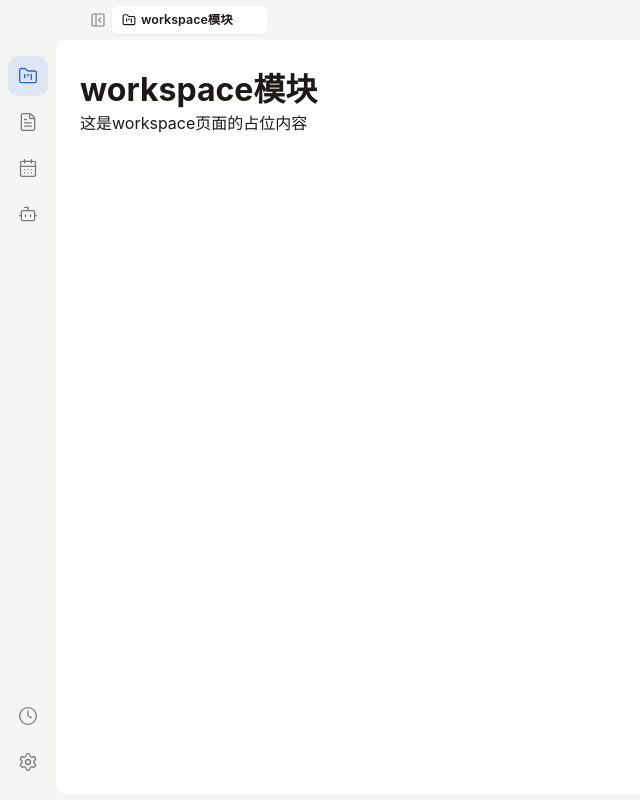
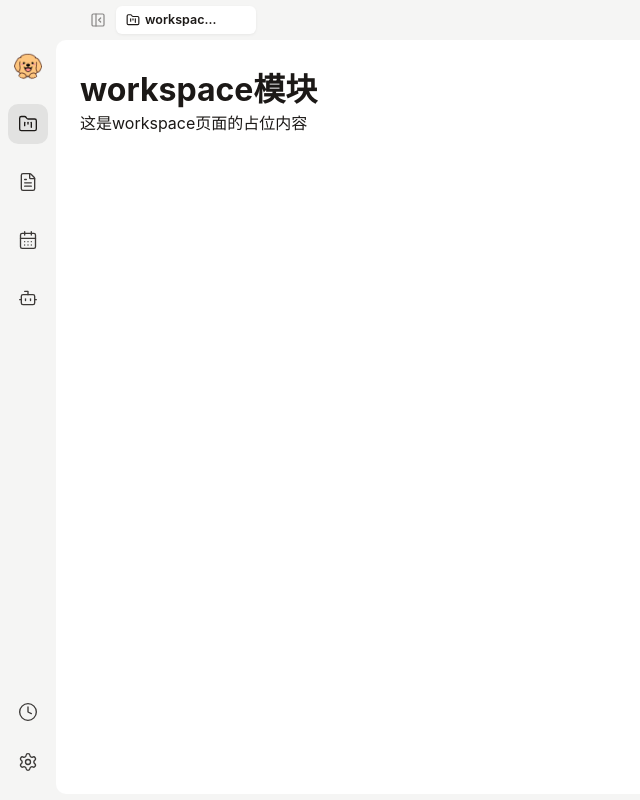
Before and after one commit to cheney-plus/happy-friday, a Vue app: page /workspace in a window 1280 px wide. Shown: the whole page, without its empty margins (0-640 px from the left). Built offline with nearby package versions, Linux system fonts and the light colour scheme.

Commit message:
完善框架样式与细节

```diff
--- a/src/components/layout/Sidebar.vue
+++ b/src/components/layout/Sidebar.vue
@@ -1,5 +1,10 @@
 <template>
-  <aside v-show="appStore.sidebarVisible" class="sidebar">
+  <aside :class="['sidebar', { hidden: !appStore.sidebarVisible }]">
+    <div class="sidebar-inner">
+      <div class="sidebar-avatar">
+        <img src="@/assets/images/user.png" alt="avatar" class="avatar-img" />
+      </div>
+
       <nav class="sidebar-menu">
         <router-link
           v-for="item in menuConfig"
@@ -7,9 +12,10 @@
           :to="item.path"
           class="menu-item"
           active-class="active"
+          @mouseenter="showTooltip($event, t(item.i18nKey))"
+          @mouseleave="hideTooltip"
         >
           <component :is="item.iconComponent" :size="20" :stroke-width="1.6" />
-        <span class="menu-tooltip">{{ t(item.i18nKey) }}</span>
         </router-link>
       </nav>
 
@@ -20,15 +26,24 @@
           :to="item.path"
           class="menu-item"
           active-class="active"
+          @mouseenter="showTooltip($event, t(item.i18nKey))"
+          @mouseleave="hideTooltip"
         >
           <component :is="item.iconComponent" :size="20" :stroke-width="1.6" />
-        <span class="menu-tooltip">{{ t(item.i18nKey) }}</span>
         </router-link>
       </div>
+    </div>
+
+    <Teleport to="body">
+      <div v-if="tooltip.visible" class="floating-tooltip" :style="tooltip.style">
+        {{ tooltip.text }}
+      </div>
+    </Teleport>
   </aside>
 </template>
 
 <script setup lang="ts">
+import { reactive } from 'vue';
 import { useAppStore } from '@/store';
 import { useI18n } from 'vue-i18n';
 import {
@@ -54,6 +69,27 @@ const bottomMenuConfig = [
   { key: 'history', path: '/history', iconComponent: Clock, i18nKey: 'history.title' },
   { key: 'settings', path: '/settings', iconComponent: Settings, i18nKey: 'settings.title' }
 ];
+
+const tooltip = reactive({
+  visible: false,
+  text: '',
+  style: {} as Record<string, string>
+});
+
+const showTooltip = (event: MouseEvent, text: string) => {
+  const rect = (event.currentTarget as HTMLElement).getBoundingClientRect();
+  tooltip.text = text;
+  tooltip.style = {
+    top: `${rect.top + rect.height / 2}px`,
+    left: `${rect.right + 10}px`,
+    transform: 'translateY(-50%)'
+  };
+  tooltip.visible = true;
+};
+
+const hideTooltip = () => {
+  tooltip.visible = false;
+};
 </script>
 
 <style scoped>
@@ -61,11 +97,37 @@ const bottomMenuConfig = [
   width: var(--sidebar-width);
   height: 100%;
   background-color: var(--bg-sidebar);
+  flex-shrink: 0;
+  overflow: hidden;
+  transition: width 0.25s cubic-bezier(0.4, 0, 0.2, 1);
+}
+
+.sidebar.hidden {
+  width: 0;
+}
+
+.sidebar-inner {
+  width: var(--sidebar-width);
+  height: 100%;
   display: flex;
   flex-direction: column;
   align-items: center;
   padding: 12px 0;
+}
+
+.sidebar-avatar {
+  width: 28px;
+  height: 28px;
+  border-radius: 50%;
+  overflow: hidden;
   flex-shrink: 0;
+  margin-bottom: 24px;
+}
+
+.avatar-img {
+  width: 100%;
+  height: 100%;
+  object-fit: cover;
 }
 
 .sidebar-menu {
@@ -73,22 +135,20 @@ const bottomMenuConfig = [
   display: flex;
   flex-direction: column;
   align-items: center;
-  gap: 6px;
+  gap: 18px;
   width: 100%;
-  padding-top: 4px;
 }
 
 .sidebar-bottom {
   display: flex;
   flex-direction: column;
   align-items: center;
-  gap: 6px;
+  gap: 10px;
   width: 100%;
   padding-top: 8px;
 }
 
 .menu-item {
-  position: relative;
   width: 40px;
   height: 40px;
   display: flex;
@@ -96,26 +156,25 @@ const bottomMenuConfig = [
   justify-content: center;
   border-radius: 10px;
   color: var(--text-primary);
-  opacity: 0.55;
+  opacity: 0.85;
   transition: background-color 0.15s, opacity 0.15s, color 0.15s;
 }
 
 .menu-item:hover {
   background-color: var(--bg-hover);
-  opacity: 0.85;
+  opacity: 1;
 }
 
 .menu-item.active {
-  background-color: var(--accent-light);
-  color: var(--accent-color);
+  background-color: rgba(0, 0, 0, 0.08);
+  color: var(--text-primary);
   opacity: 1;
 }
+</style>
 
-.menu-tooltip {
-  position: absolute;
-  left: calc(100% + 10px);
-  top: 50%;
-  transform: translateY(-50%);
+<style>
+.floating-tooltip {
+  position: fixed;
   background-color: var(--text-primary);
   color: var(--bg-primary);
   font-size: 12px;
@@ -124,23 +183,23 @@ const bottomMenuConfig = [
   border-radius: 6px;
   white-space: nowrap;
   pointer-events: none;
-  opacity: 0;
-  transition: opacity 0.15s;
-  z-index: 100;
+  z-index: 99999;
+  animation: tooltip-fade-in 0.12s ease-out;
 }
 
-.menu-tooltip::before {
+.floating-tooltip::before {
   content: '';
   position: absolute;
-  left: -4px;
+  left: -5px;
   top: 50%;
   transform: translateY(-50%);
-  border: 4px solid transparent;
+  border: 5px solid transparent;
   border-right-color: var(--text-primary);
   border-left: none;
 }
 
-.menu-item:hover .menu-tooltip {
-  opacity: 1;
+@keyframes tooltip-fade-in {
+  from { opacity: 0; transform: translateY(-50%) translateX(-2px); }
+  to { opacity: 1; transform: translateY(-50%) translateX(0); }
 }
 </style>
--- a/src/components/layout/TabBar.vue
+++ b/src/components/layout/TabBar.vue
@@ -8,9 +8,9 @@
     </button>
 
     <div class="tabs-list">
+      <template v-for="(tab, index) in tabStore.openedTabs" :key="tab.id">
+        <span v-if="index > 0" class="tab-divider">|</span>
         <div
-        v-for="tab in tabStore.openedTabs"
-        :key="tab.id"
           :class="['tab-item', { active: tabStore.activeTabId === tab.id }]"
           role="tab"
           @click="switchTab(tab)"
@@ -27,6 +27,7 @@
             <X :size="12" :stroke-width="2" />
           </button>
         </div>
+      </template>
     </div>
 
     <div class="tab-bar-empty-space" data-tauri-drag-region></div>
@@ -127,10 +128,19 @@ const closeTab = (id: string) => {
 .tabs-list {
   display: flex;
   align-items: center;
-  gap: 1px;
+  gap: 6px;
   height: 100%;
   -webkit-app-region: no-drag;
   app-region: no-drag;
+  padding-left: 4px;
+}
+
+.tab-divider {
+  color: var(--border-color);
+  font-size: 12px;
+  line-height: 1;
+  user-select: none;
+  opacity: 0.7;
 }
 
 .tab-item {
@@ -141,21 +151,22 @@ const closeTab = (id: string) => {
   border-radius: 6px;
   cursor: pointer;
   color: var(--text-primary);
-  opacity: 0.5;
+  opacity: 0.7;
   transition: background-color 0.15s, opacity 0.15s;
   gap: 5px;
-  max-width: 180px;
+  max-width: 140px;
+  min-width: 80px;
+  font-weight: 600;
 }
 
 .tab-item:hover {
   background-color: var(--bg-hover);
-  opacity: 0.75;
+  opacity: 0.8;
 }
 
 .tab-item.active {
   background-color: var(--bg-primary);
   opacity: 1;
-  font-weight: 600;
   box-shadow: 0 1px 3px rgba(0, 0, 0, 0.06);
 }
 
@@ -172,6 +183,7 @@ const closeTab = (id: string) => {
   white-space: nowrap;
   font-size: 12.5px;
   line-height: 1;
+  font-weight: inherit;
 }
 
 .tab-close-btn {
```
Also changed, not shown: src/assets/images/user.png (added). Lines whose indentation alone changed are shown as unchanged.
